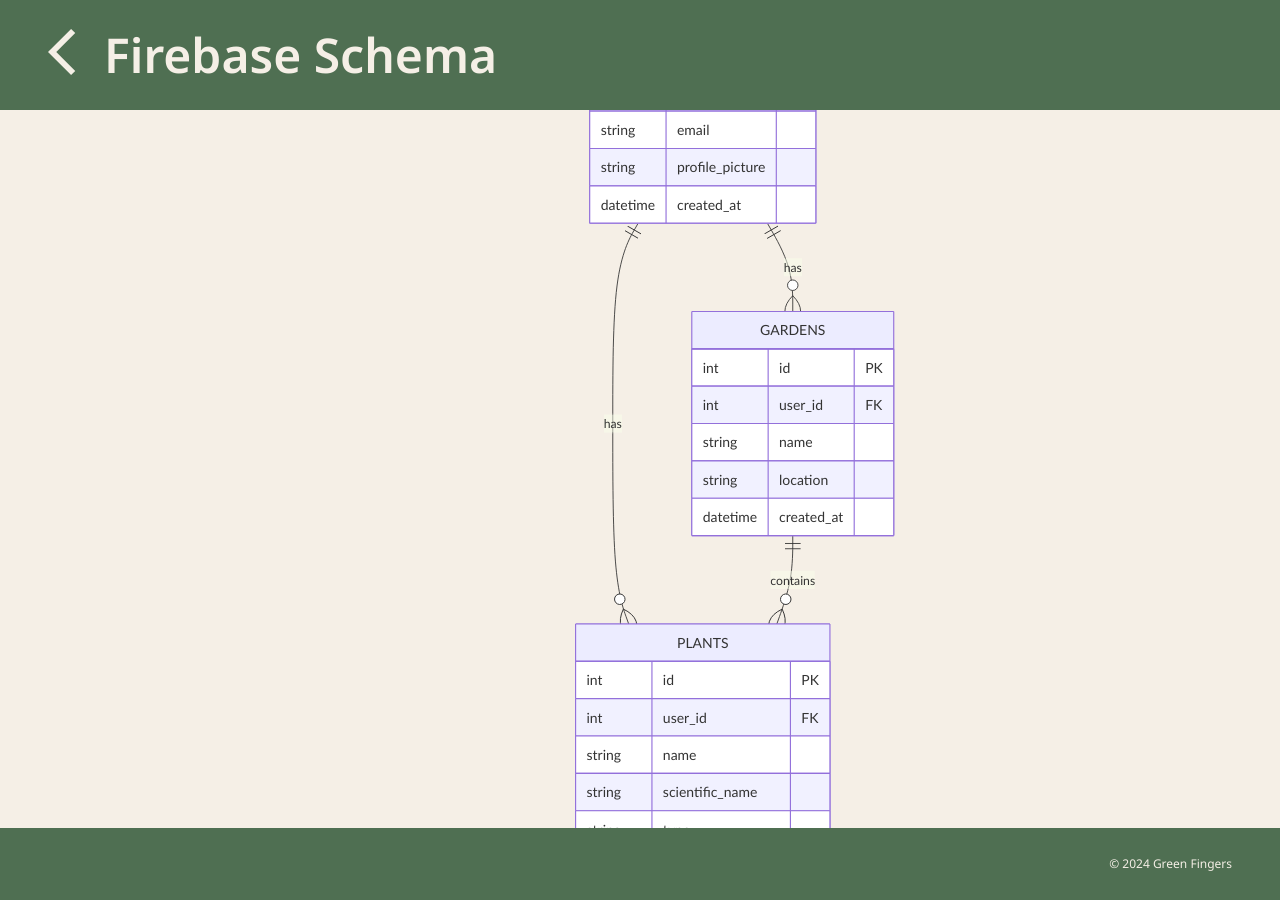
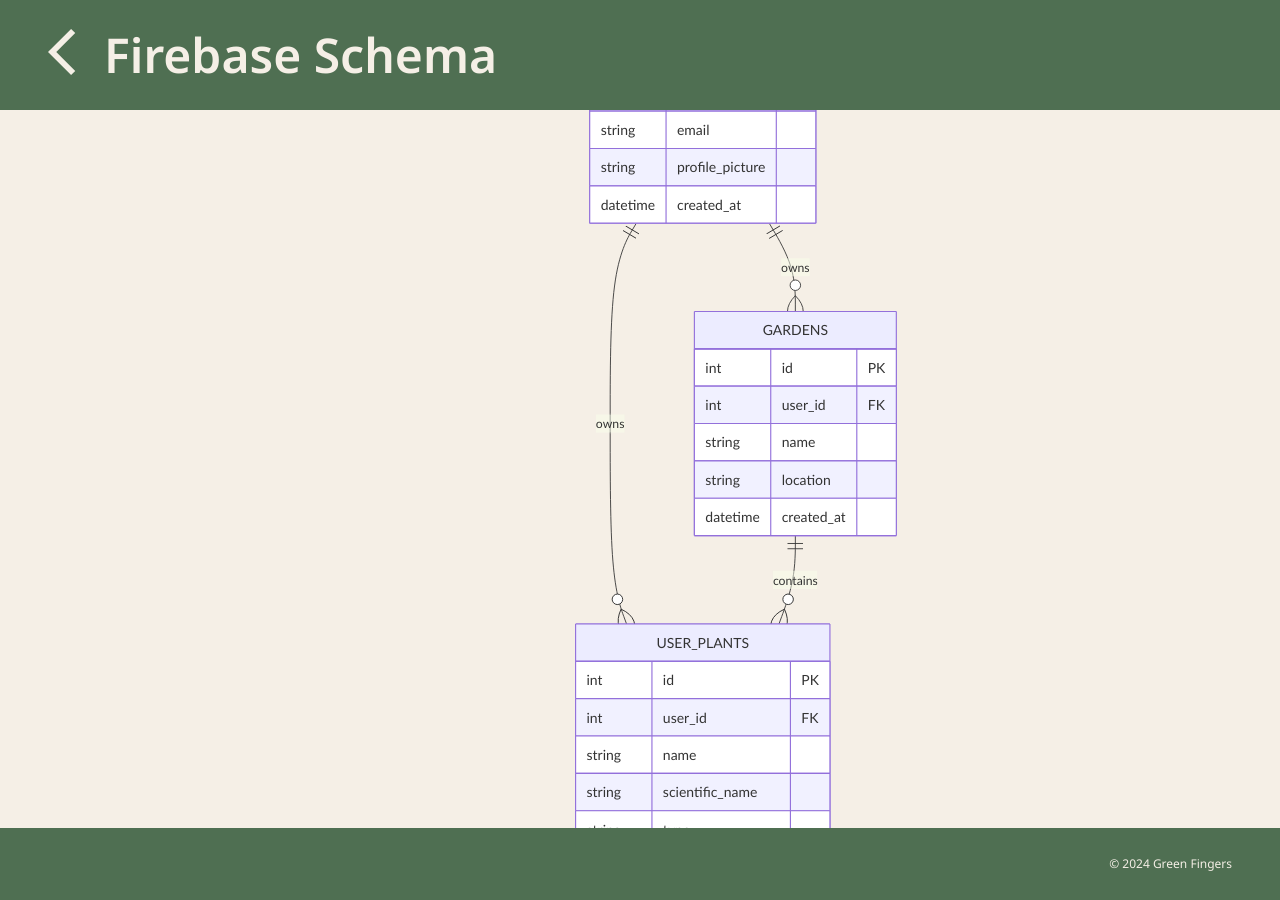
Before and after one commit to Green-Fingers-App/gardeningApp, a Jekyll site: the page built from docs/_posts/2024-11-14-database.md, in a window 1280 px wide and 900 px high, scrolled down 305 px. Built offline with Jekyll 4.4.1, drawn with Linux system fonts in a browser that asks for light colours; comment, search, counter and statistics services are not loaded.

Commit message:
Update 2024-11-14-database.md

```diff
--- a/docs/_posts/2024-11-14-database.md
+++ b/docs/_posts/2024-11-14-database.md
@@ -14,7 +14,7 @@
         string profile_picture
         datetime created_at
     }
-    PLANTS {
+    USER_PLANTS {
         int id PK
         int user_id FK
         string name
@@ -57,11 +57,11 @@
         string name
     }
 
-    USERS ||--o{ PLANTS : "has"
-    USERS ||--o{ GARDENS : "has"
-    PLANTS ||--o{ WATERING_SCHEDULES : "has"
-    PLANTS ||--o{ FERTILIZER_SCHEDULES : "has"
-    PLANTS }o--|| SOIL_TYPES : "uses"
-    PLANTS }o--|| PLANT_TYPES : "belongs to"
-    GARDENS ||--o{ PLANTS : "contains"
+    USERS ||--o{ USER_PLANTS : "owns"
+    USERS ||--o{ GARDENS : "owns"
+    USER_PLANTS ||--o{ WATERING_SCHEDULES : "has"
+    USER_PLANTS ||--o{ FERTILIZER_SCHEDULES : "has"
+    USER_PLANTS }o--|| SOIL_TYPES : "uses"
+    USER_PLANTS }o--|| PLANT_TYPES : "belongs to"
+    GARDENS ||--o{ USER_PLANTS : "contains"
 </div>
```
